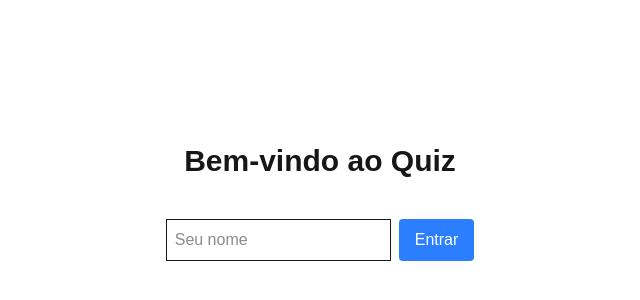
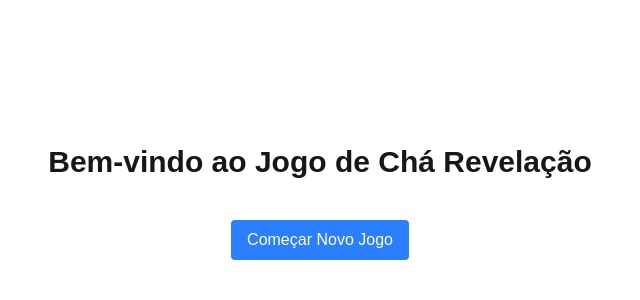
Before and after one commit to cireneuguilhermeteixeira/gender-reveal-party-project, a Next.js app: page / in a window 1280 px wide. Shown: the part 198-498 px from the top of the page, without its empty margins (320-960 px from the left). Built offline with nearby package versions, Linux system fonts and the light colour scheme.

Commit message:
Renaming fase to quiz

```diff
--- a/src/app/api/session/route.ts
+++ b/src/app/api/session/route.ts
@@ -4,15 +4,17 @@ import prisma from '@/lib/prisma'
 export async function POST() {
 
   const firstQuestion = await prisma.question.findFirst();
+
   if (!firstQuestion) {
     return NextResponse.json({ error: 'No questions available' }, { status: 404 });
   }
-  const score = prisma.session.create({
+  const session = await prisma.session.create({
     data: {
       currentQuestionIndex: firstQuestion.id,
     }
   });
-  return NextResponse.json({ score })
+
+  return NextResponse.json(session)
 }
 
 
--- a/src/app/page.tsx
+++ b/src/app/page.tsx
@@ -1,83 +1,140 @@
 'use client'
 
-import { useEffect, useState } from 'react'
-// import { io, type Socket } from 'socket.io-client'
-import { useRouter, useSearchParams } from 'next/navigation'
+import { useMemo, useState } from 'react'
+import { useRouter } from 'next/navigation'
+import { Session } from '@prisma/client' // se quiser tipar pela lib
+
 
 export default function Home() {
-  const [name, setName] = useState('')
-  const [players, setPlayers] = useState<string[]>([])
-  const [joined, setJoined] = useState(false)
-  // const [socket, setSocket] = useState<Socket | null>(null)
-  const [isHost, setIsHost] = useState(false)
+  const [creating, setCreating] = useState(false)
+  const [createdSessionId, setCreatedSessionId] = useState<string | null>(null)
+  const [copied, setCopied] = useState(false)
   const router = useRouter()
-  const params = useSearchParams()
 
-  // useEffect(() => {
-  //   const s = io({ path: '/api/socket/io' })
-  //   setSocket(s)
-  //   s.on('user-joined', (n: string) =>
-  //     setPlayers(p => (p.includes(n) ? p : [...p, n]))
-  //   )
-  //   s.on('start-quiz', () => router.push('/fase1'))
-  //   return () => {
-  //     s.disconnect()
-  //   }
-  // }, [router])
+  const origin = typeof window !== 'undefined' ? window.location.origin : ''
+  const sessionLink = useMemo(() => {
+    if (!createdSessionId) return ''
+    return `${origin}/player_session/${createdSessionId}/quiz`
+  }, [createdSessionId, origin])
 
-  useEffect(() => {
-    setIsHost(params?.get('host') === '1')
-  }, [params])
+  const canNativeShare = typeof navigator !== 'undefined' && !!navigator.share
 
-  function join() {
-    // if (!socket || !name) return
-    // socket.emit('join', name)
-    setPlayers(p => [...p, name])
-    if (typeof window !== 'undefined') {
-      localStorage.setItem('quiz-name', name)
+  const startNewGame = async () => {
+    try {
+      setCreating(true);
+      setCopied(false);
+      const res = await fetch('/api/session', {
+        method: 'POST',
+        headers: { 'Content-Type': 'application/json' },
+        body: JSON.stringify({}),
+      })
+      if (!res.ok) throw new Error('Falha ao criar sessão')
+      const data: Session = await res.json()
+      setCreatedSessionId(data.id);
+      // router.push(`/player_session/${data.id}/quiz`)
+    } catch (e) {
+      console.error(e)
+      alert('Não foi possível criar a sessão. Tente novamente.')
+    } finally {
+      setCreating(false)
     }
-    setJoined(true)
   }
 
-  function start() {
-    // socket?.emit('start-quiz')
-    router.push('/fase1')
+  const copyToClipboard = async () => {
+    if (!sessionLink) return
+    try {
+      await navigator.clipboard.writeText(sessionLink)
+      setCopied(true)
+      setTimeout(() => setCopied(false), 2000)
+    } catch {
+      alert('Falha ao copiar.')
+    }
+  }
+
+  const shareOnWhatsApp = () => {
+    if (!sessionLink) return
+    const text = `Entre na sessão do jogo de Chá Revelação:\n${sessionLink}`
+    const url = `https://api.whatsapp.com/send?text=${encodeURIComponent(text)}`
+    window.open(url, '_blank')
+  }
+
+  const nativeShare = async () => {
+    if (!sessionLink || !canNativeShare) return
+    try {
+      await navigator.share({
+        title: 'Chá Revelação – Sessão',
+        text: 'Entre na sessão do jogo:',
+        url: sessionLink,
+      })
+    } catch {
+      /* usuário cancelou ou não suportado */
+    }
   }
 
   return (
     <main className="min-h-screen flex flex-col items-center justify-center gap-6 p-8 text-center">
-      <h1 className="text-3xl font-bold">Bem-vindo ao Quiz</h1>
-      {!joined ? (
-        <div className="flex gap-2 mt-4">
+      <h1 className="text-3xl font-bold">Bem-vindo ao Jogo de Chá Revelação</h1>
+
+      {!createdSessionId && <div className="flex gap-2 mt-4">
+        <button
+          onClick={startNewGame}
+          disabled={creating}
+          className="bg-blue-500 text-white px-4 py-2 rounded disabled:opacity-50"
+        >
+          {creating ? 'Criando...' : 'Começar Novo Jogo'}
+        </button>
+      </div>}
+
+      {/* Bloco mostrado após criar a sessão */}
+      {createdSessionId && (
+        <section className="w-full max-w-xl mt-6 p-4 border rounded-lg text-left">
+          <h2 className="text-xl font-semibold mb-3">Sessão criada ✅</h2>
+
+          <div className="space-y-3">
+            <div>
+              <p className="text-sm text-gray-600 mb-1">Link da sessão</p>
+              <div className="flex items-center gap-2">
                 <input
-            value={name}
-            onChange={e => setName(e.target.value)}
-            className="border p-2"
-            placeholder="Seu nome"
+                  readOnly
+                  value={sessionLink}
+                  className="flex-1 border rounded px-2 py-2 text-sm"
                 />
                 <button
-            onClick={join}
-            className="bg-blue-500 text-white px-4 py-2 rounded"
+                  onClick={copyToClipboard}
+                  className="bg-slate-600 text-white px-3 py-2 rounded"
                 >
-            Entrar
+                  {copied ? 'Copiado!' : 'Copiar'}
                 </button>
               </div>
-      ) : (
-        <>
-          <ul className="my-4">
-            {players.map(p => (
-              <li key={p}>{p}</li>
-            ))}
-          </ul>
-          {isHost && (
+            </div>
+
+            <div className="flex flex-wrap items-center gap-2">
               <button
-              onClick={start}
-              className="bg-green-600 text-white px-4 py-2 rounded"
+                onClick={shareOnWhatsApp}
+                className="bg-green-500 text-white px-3 py-2 rounded"
+                aria-label="Compartilhar no WhatsApp"
               >
-              Começar Quiz
+                Compartilhar no WhatsApp
+              </button>
+
+              {canNativeShare && (
+                <button
+                  onClick={nativeShare}
+                  className="bg-indigo-600 text-white px-3 py-2 rounded"
+                >
+                  Compartilhar…
                 </button>
               )}
-        </>
+
+              <button
+                onClick={() => router.push(`/player_session/${createdSessionId}/quiz`)}
+                className="ml-auto bg-blue-600 text-white px-3 py-2 rounded"
+              >
+                Ir para a sessão
+              </button>
+            </div>
+          </div>
+        </section>
       )}
     </main>
   )
--- a/src/app/player_session/[session_id]/page.tsx
+++ b/src/app/player_session/[session_id]/page.tsx
@@ -19,7 +19,7 @@ export default function InitialPlayerPage() {
   //   s.on('user-joined', (n: string) =>
   //     setPlayers(p => (p.includes(n) ? p : [...p, n]))
   //   )
-  //   s.on('start-quiz', () => router.push('/fase1'))
+  //   s.on('start-quiz', () => router.push('/quiz'))
   //   return () => {
   //     s.disconnect()
   //   }
@@ -41,7 +41,7 @@ export default function InitialPlayerPage() {
 
   function start() {
     // socket?.emit('start-quiz')
-    router.push('/fase1')
+    router.push('/quiz')
   }
 
   return (
```
Also changed, not shown: src/app/player_session/[session_id]/quiz/page.tsx (renamed from src/app/player_session/[session_id]/fase1/page.tsx). Lines whose indentation alone changed are shown as unchanged.
